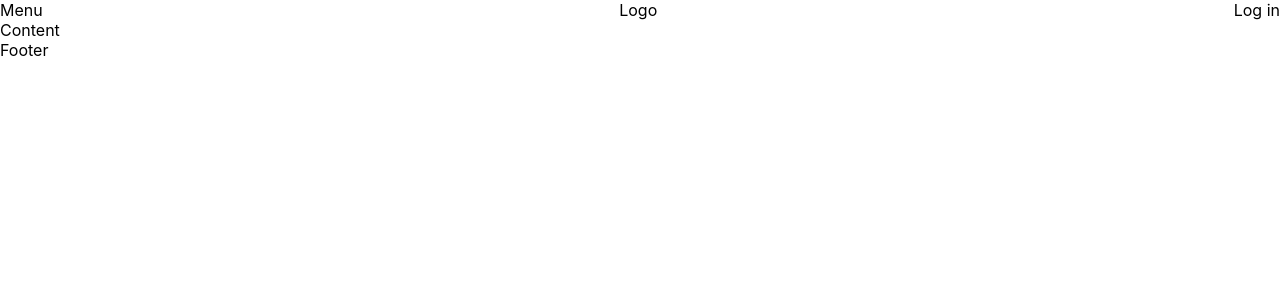
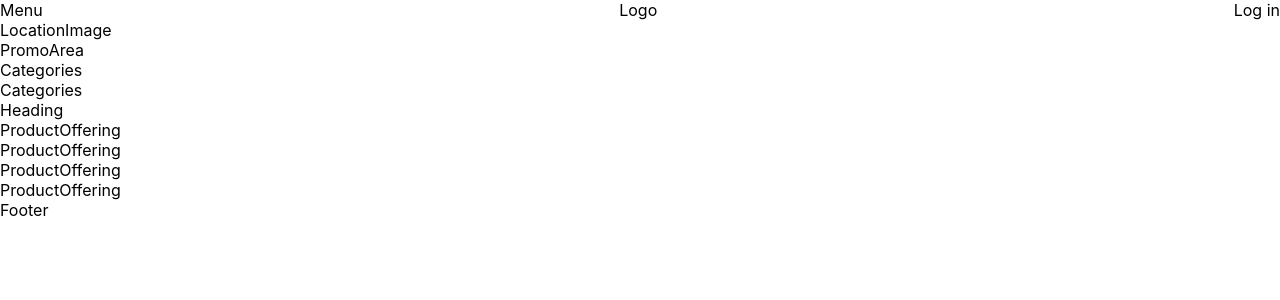
Before and after one commit to Oden28/bakame-maids, a React (Create React App) app: page / in a window 1280 px wide. Shown: the top 300 px of the page. Built offline with nearby package versions, Linux system fonts and the light colour scheme.

Commit message:
component structure of HomePage complete.

```diff
--- /dev/null
+++ b/src/components/Content/HomePage/Categories.jsx
@@ -0,0 +1,7 @@
+import React from "react";
+
+const Categories = () => {
+  return <div>Categories</div>;
+};
+
+export default Categories;
--- /dev/null
+++ b/src/components/Content/HomePage/ProductOffering.jsx
@@ -0,0 +1,7 @@
+import React from "react";
+
+const ProductOffering = () => {
+  return <div>ProductOffering</div>;
+};
+
+export default ProductOffering;
--- /dev/null
+++ b/src/components/Content/HomePage/PromoArea.jsx
@@ -0,0 +1,7 @@
+import React from "react";
+
+const PromoArea = () => {
+  return <div>PromoArea</div>;
+};
+
+export default PromoArea;
--- /dev/null
+++ b/src/components/Content/HomePage/index.jsx
@@ -0,0 +1,24 @@
+import React from "react";
+import PromoArea from "./PromoArea";
+import Categories from "./Categories";
+import ProductOffering from "./ProductOffering";
+
+import "./styles/HomePageIndex.css";
+
+const HomePage = () => {
+  return (
+    <div className="HomePageIndex">
+      LocationImage
+      <PromoArea />
+      <Categories />
+      <Categories />
+      Heading
+      <ProductOffering />
+      <ProductOffering />
+      <ProductOffering />
+      <ProductOffering />
+    </div>
+  );
+};
+
+export default HomePage;
--- /dev/null
+++ b/src/components/Content/HomePage/styles/HomePageIndex.css
@@ -0,0 +1,4 @@
+.HomePageIndex {
+  display: flex;
+  flex-direction: column;
+}
--- a/src/components/Content/index.jsx
+++ b/src/components/Content/index.jsx
@@ -1,7 +1,12 @@
 import React from "react";
+import HomePage from "./HomePage";
 
 const Content = () => {
-  return <div>Content</div>;
+  return (
+    <div>
+      <HomePage />
+    </div>
+  );
 };
 
 export default Content;
--- a/src/components/Header/index.jsx
+++ b/src/components/Header/index.jsx
@@ -2,11 +2,11 @@ import React from "react";
 import HeaderMenu from "./HeaderMenu";
 import Login from "../Auth/Login";
 
-import "./styles/index.css";
+import "./styles/HeaderIndex.css";
 
 export const Header = () => {
   return (
-    <div className="index">
+    <div className="HeaderIndex">
       <HeaderMenu />
       Logo
       <Login />
--- a/src/components/Header/styles/index.css
+++ b/src/components/Header/styles/HeaderIndex.css
@@ -1,4 +1,4 @@
-.index {
+.HeaderIndex {
   /* text-align: center; */
   display: flex;
   flex-direction: row;
```
